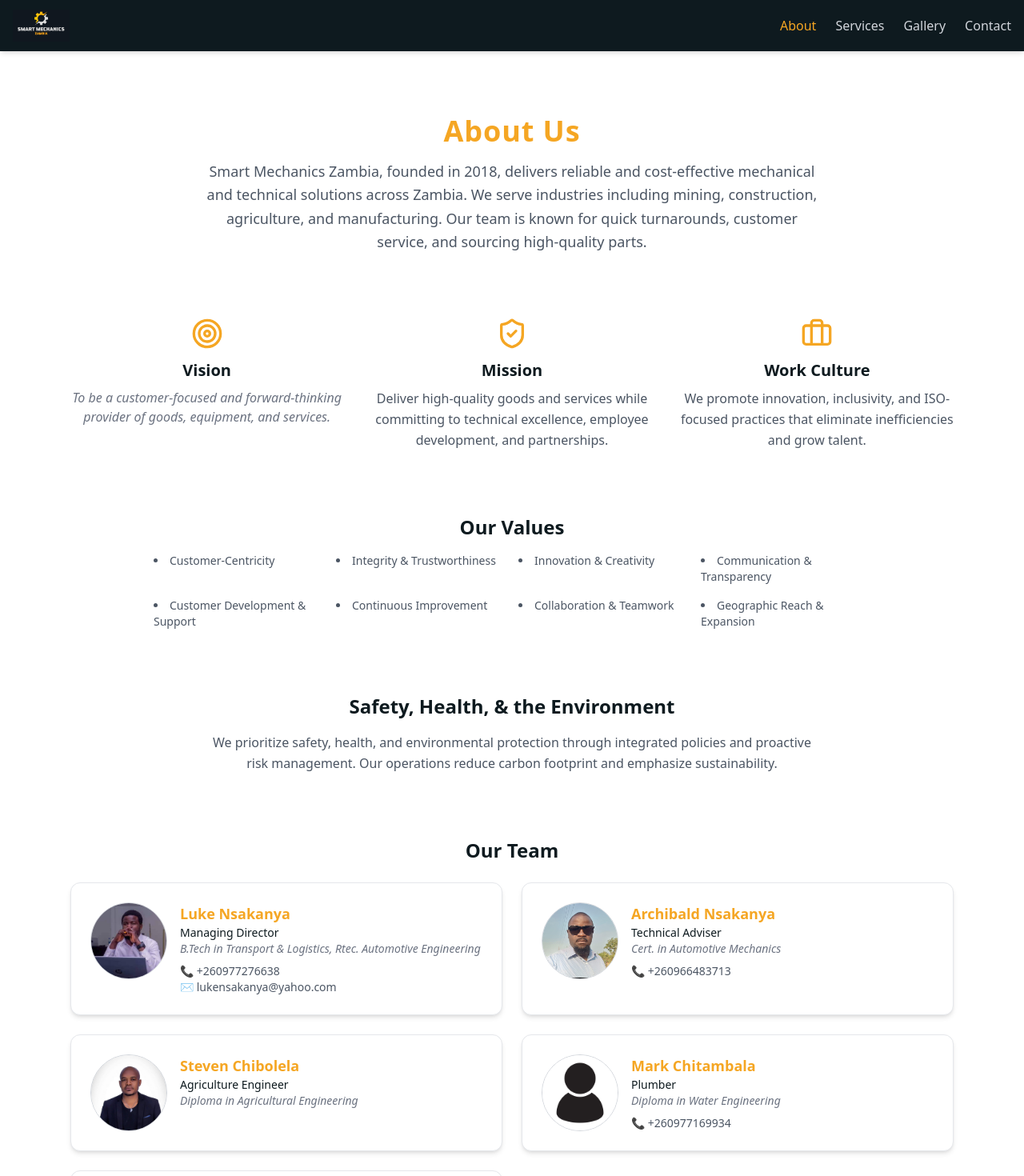
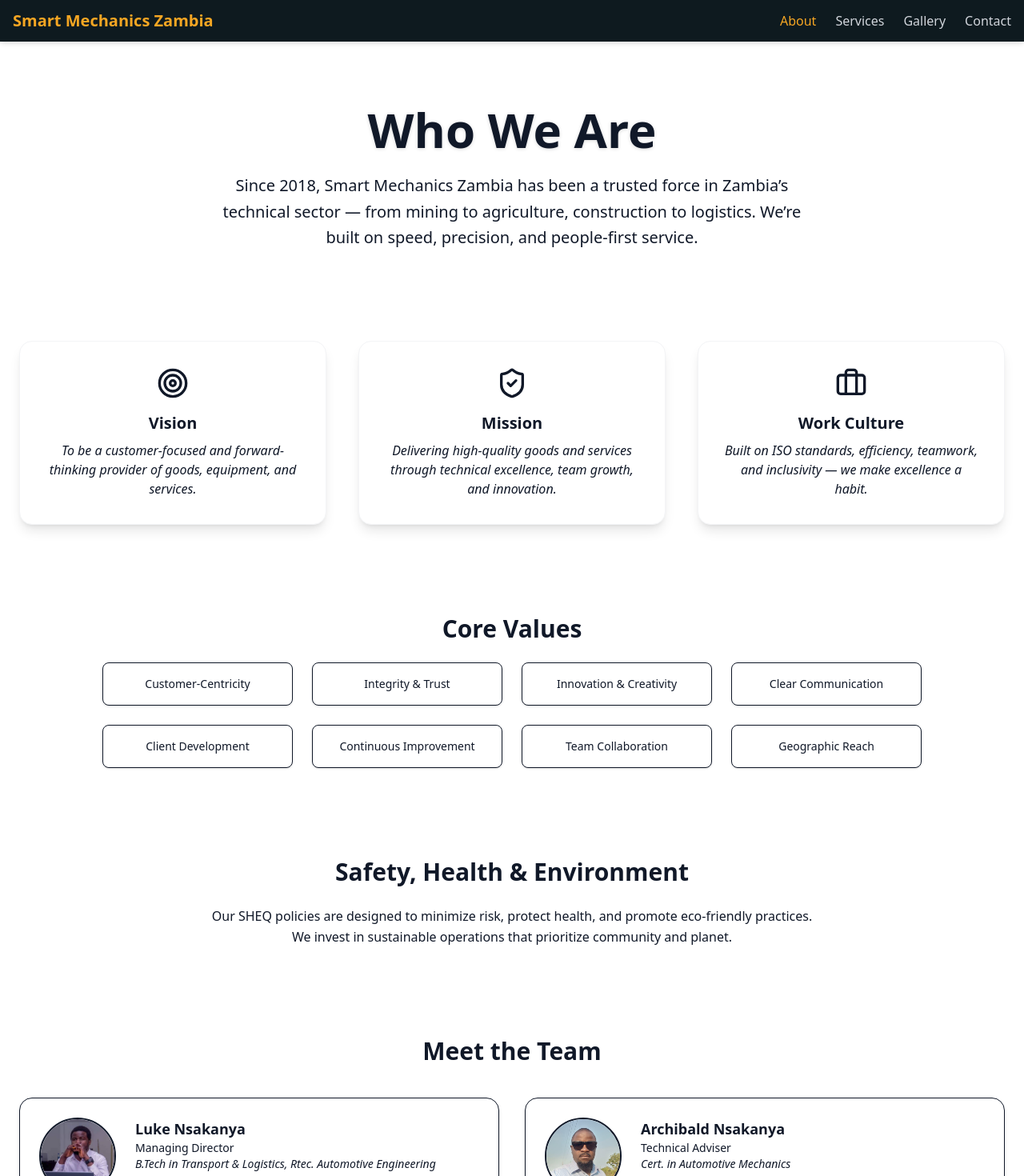
Before and after one commit to temwani-msiska/smart-mechanics, a Next.js app: page /about in a window 1280 px wide. Shown: the top 1470 px of the page at 80% size. Built offline with nearby package versions, Linux system fonts and the light colour scheme.

Commit message:
About Page and Elink Fixes

```diff
--- a/src/app/about/page.tsx
+++ b/src/app/about/page.tsx
@@ -1,76 +1,139 @@
 "use client";
 
-import { Briefcase, Target, ShieldCheck } from "lucide-react"; // Removed 'Users'
+import { motion } from "framer-motion";
+import { Briefcase, Target, ShieldCheck } from "lucide-react";
+
+const fadeUp = {
+  hidden: { opacity: 0, y: 40 },
+  show: { opacity: 1, y: 0 },
+};
 
 export default function AboutPage() {
   return (
-    <div className="max-w-6xl mx-auto px-6 py-20 space-y-20">
-      <section className="text-center">
-        <h1 className="text-4xl font-extrabold text-[#F5A623] mb-4 tracking-wide">
-          About Us
+    <div className="max-w-7xl mx-auto px-6 py-20 space-y-28">
+      {/* Header */}
+      <motion.section
+        className="text-center"
+        variants={fadeUp}
+        initial="hidden"
+        animate="show"
+        transition={{ duration: 0.6 }}
+      >
+        <h1 className="text-5xl md:text-6xl font-extrabold text-primary drop-shadow-sm mb-6">
+          Who We Are
         </h1>
-        <p className="text-[#4B5563] text-lg leading-relaxed max-w-3xl mx-auto">
-          Smart Mechanics Zambia, founded in 2018, delivers reliable and cost-effective mechanical and technical solutions across Zambia. We serve industries including mining, construction, agriculture, and manufacturing. Our team is known for quick turnarounds, customer service, and sourcing high-quality parts.
+        <p className="text-gearGray text-lg md:text-xl max-w-3xl mx-auto leading-relaxed">
+          Since 2018, Smart Mechanics Zambia has been a trusted force in
+          Zambia’s technical sector — from mining to agriculture, construction
+          to logistics. We’re built on speed, precision, and people-first
+          service.
         </p>
-      </section>
+      </motion.section>
 
-      <section className="grid md:grid-cols-3 gap-10 text-center">
-        <div>
-          <Target className="mx-auto mb-3 h-10 w-10 text-[#F5A623]" />
-          <h2 className="text-xl font-bold text-[#0E1A1F] mb-2">Vision</h2>
-          <p className="text-[#6B7280] italic">
-            To be a customer-focused and forward-thinking provider of goods, equipment, and services.
-          </p>
-        </div>
-        <div>
-          <ShieldCheck className="mx-auto mb-3 h-10 w-10 text-[#F5A623]" />
-          <h2 className="text-xl font-bold text-[#0E1A1F] mb-2">Mission</h2>
-          <p className="text-[#4B5563] leading-relaxed">
-            Deliver high-quality goods and services while committing to technical excellence, employee development, and partnerships.
-          </p>
-        </div>
-        <div>
-          <Briefcase className="mx-auto mb-3 h-10 w-10 text-[#F5A623]" />
-          <h2 className="text-xl font-bold text-[#0E1A1F] mb-2">Work Culture</h2>
-          <p className="text-[#4B5563] leading-relaxed">
-            We promote innovation, inclusivity, and ISO-focused practices that eliminate inefficiencies and grow talent.
-          </p>
-        </div>
-      </section>
+      {/* Vision, Mission, Culture */}
+      <motion.section
+        className="grid md:grid-cols-3 gap-10 text-center"
+        initial="hidden"
+        whileInView="show"
+        viewport={{ once: true }}
+        transition={{ staggerChildren: 0.2 }}
+      >
+        {[
+          {
+            title: "Vision",
+            icon: Target,
+            desc: "To be a customer-focused and forward-thinking provider of goods, equipment, and services.",
+          },
+          {
+            title: "Mission",
+            icon: ShieldCheck,
+            desc: "Delivering high-quality goods and services through technical excellence, team growth, and innovation.",
+          },
+          {
+            title: "Work Culture",
+            icon: Briefcase,
+            desc: "Built on ISO standards, efficiency, teamwork, and inclusivity — we make excellence a habit.",
+          },
+        ].map(({ title, icon: Icon, desc }) => (
+          <motion.div
+            key={title}
+            variants={fadeUp}
+            className="bg-white p-8 rounded-2xl shadow-lg border border-gray-100 hover:shadow-xl transition"
+          >
+            <Icon className="mx-auto h-10 w-10 text-primary mb-4" />
+            <h3 className="text-xl font-bold text-darkBg mb-2">{title}</h3>
+            <p className="text-textGray italic">{desc}</p>
+          </motion.div>
+        ))}
+      </motion.section>
 
-      <section>
-        <h2 className="text-2xl font-bold text-[#0E1A1F] mb-4 text-center">
-          Our Values
+      {/* Values */}
+      <motion.section
+        variants={fadeUp}
+        initial="hidden"
+        whileInView="show"
+        viewport={{ once: true }}
+        transition={{ duration: 0.5 }}
+      >
+        <h2 className="text-3xl font-bold text-center text-darkBg mb-6">
+          Core Values
         </h2>
-        <ul className="grid grid-cols-2 md:grid-cols-4 gap-4 text-[#4B5563] text-sm list-disc list-inside max-w-4xl mx-auto">
-          <li>Customer-Centricity</li>
-          <li>Integrity & Trustworthiness</li>
-          <li>Innovation & Creativity</li>
-          <li>Communication & Transparency</li>
-          <li>Customer Development & Support</li>
-          <li>Continuous Improvement</li>
-          <li>Collaboration & Teamwork</li>
-          <li>Geographic Reach & Expansion</li>
+        <ul className="grid grid-cols-2 md:grid-cols-4 gap-6 text-center text-gearGray text-sm max-w-5xl mx-auto">
+          {[
+            "Customer-Centricity",
+            "Integrity & Trust",
+            "Innovation & Creativity",
+            "Clear Communication",
+            "Client Development",
+            "Continuous Improvement",
+            "Team Collaboration",
+            "Geographic Reach",
+          ].map((val) => (
+            <li
+              key={val}
+              className="bg-white py-4 px-2 rounded-lg shadow-sm hover:shadow-md transition border"
+            >
+              {val}
+            </li>
+          ))}
         </ul>
-      </section>
+      </motion.section>
 
-      <section>
-        <h2 className="text-2xl font-bold text-[#0E1A1F] mb-4 text-center">
-          Safety, Health, & the Environment
+      {/* SHEQ */}
+      <motion.section
+        variants={fadeUp}
+        initial="hidden"
+        whileInView="show"
+        viewport={{ once: true }}
+        transition={{ duration: 0.5 }}
+      >
+        <h2 className="text-3xl font-bold text-center text-darkBg mb-6">
+          Safety, Health & Environment
         </h2>
-        <p className="text-[#4B5563] leading-relaxed max-w-3xl mx-auto text-center">
-          We prioritize safety, health, and environmental protection through integrated policies and proactive risk management. Our operations reduce carbon footprint and emphasize sustainability.
+        <p className="text-center text-gearGray max-w-3xl mx-auto leading-relaxed">
+          Our SHEQ policies are designed to minimize risk, protect health, and
+          promote eco-friendly practices. We invest in sustainable operations
+          that prioritize community and planet.
         </p>
-      </section>
+      </motion.section>
 
-      <section>
-        <h2 className="text-2xl font-bold text-[#0E1A1F] mb-6 text-center">Our Team</h2>
-        <div className="grid md:grid-cols-2 gap-6">
+      {/* Team Section */}
+      <motion.section
+        initial="hidden"
+        whileInView="show"
+        viewport={{ once: true }}
+        transition={{ staggerChildren: 0.15 }}
+      >
+        <h2 className="text-3xl font-bold text-center text-darkBg mb-10">
+          Meet the Team
+        </h2>
+        <div className="grid md:grid-cols-2 gap-8">
           {[
             {
               name: "Luke Nsakanya",
               role: "Managing Director",
-              qualification: "B.Tech in Transport & Logistics, Rtec. Automotive Engineering",
+              qualification:
+                "B.Tech in Transport & Logistics, Rtec. Automotive Engineering",
               phone: "+260977276638",
               email: "lukensakanya@yahoo.com",
               image: "/team/LukeNkasanya.jpg",
@@ -103,38 +166,46 @@
               image: "/team/default.jpg",
             },
           ].map((member) => (
-            <div
+            <motion.div
               key={member.name}
-              className="bg-white p-6 shadow-md rounded-xl border border-gray-200 flex gap-4 items-start"
+              variants={fadeUp}
+              className="flex gap-6 items-start bg-white p-6 rounded-2xl border shadow-md hover:shadow-lg transition"
             >
               <img
                 src={member.image}
                 alt={member.name}
-                className="w-24 h-24 object-cover rounded-full border border-[#D1D5DB]"
+                className="w-24 h-24 object-cover rounded-full border-2 border-textGray"
               />
               <div>
-                <h3 className="text-lg font-semibold text-[#F5A623]">
-                  {member.name}
-                </h3>
-                <p className="text-sm text-[#0E1A1F]">{member.role}</p>
-                <p className="text-sm italic text-[#6B7280]">
+                <h3 className="text-lg font-bold text-primary">{member.name}</h3>
+                <p className="text-sm text-darkBg">{member.role}</p>
+                <p className="text-sm italic text-textGray mb-2">
                   {member.qualification}
                 </p>
                 {member.phone && (
-                  <p className="text-sm mt-2 text-[#4B5563]">
-                    📞 <a href={`tel:${member.phone}`} className="hover:text-[#F5A623]">{member.phone}</a>
+                  <p className="text-sm text-gearGray">
+                    📞{" "}
+                    <a href={`tel:${member.phone}`} className="hover:text-primary">
+                      {member.phone}
+                    </a>
                   </p>
                 )}
                 {member.email && (
-                  <p className="text-sm text-[#4B5563]">
-                    ✉️ <a href={`mailto:${member.email}`} className="hover:text-[#F5A623]">{member.email}</a>
+                  <p className="text-sm text-gearGray">
+                    ✉️{" "}
+                    <a
+                      href={`mailto:${member.email}`}
+                      className="hover:text-primary"
+                    >
+                      {member.email}
+                    </a>
                   </p>
                 )}
               </div>
-            </div>
+            </motion.div>
           ))}
         </div>
-      </section>
+      </motion.section>
     </div>
   );
 }
--- a/src/components/Navbar.tsx
+++ b/src/components/Navbar.tsx
@@ -1,31 +1,30 @@
-'use client'
+"use client";
 
-import { useState } from 'react'
-import Link from 'next/link'
-import { usePathname } from 'next/navigation'
-import { Menu, X } from 'lucide-react'
+import { useState } from "react";
+import Link from "next/link";
+import { usePathname } from "next/navigation";
+import { Menu, X } from "lucide-react";
 
 export default function Navbar() {
-  const pathname = usePathname()
-  const [mobileMenuOpen, setMobileMenuOpen] = useState(false)
+  const pathname = usePathname();
+  const [mobileMenuOpen, setMobileMenuOpen] = useState(false);
 
   const navItems = [
-    { label: 'About', href: '/about' },
-    { label: 'Services', href: '/services' },
-    { label: 'Gallery', href: '/gallery' },
-    { label: 'Contact', href: '/contact' },
-  ]
+    { label: "About", href: "/about" },
+    { label: "Services", href: "/services" },
+    { label: "Gallery", href: "/gallery" },
+    { label: "Contact", href: "/contact" },
+  ];
 
   return (
     <nav className="bg-[#0E1A1F] shadow-md sticky top-0 z-50">
       <div className="max-w-7xl mx-auto px-4 py-3 flex justify-between items-center">
-        {/* Logo */}
-        <Link href="/" className="flex items-center space-x-2">
-          <img
-            src="/logo.jpg"
-            alt="Smart Mechanics Logo"
-            className="h-10 transition duration-300 hover:scale-105"
-          />
+        {/* Brand Name */}
+        <Link
+          href="/"
+          className="text-xl font-bold text-[#F5A623] hover:opacity-90 transition"
+        >
+          Smart Mechanics Zambia
         </Link>
 
         {/* Desktop Menu */}
@@ -35,7 +34,7 @@
               key={item.href}
               href={item.href}
               className={`text-[#D1D5DB] font-medium hover:text-[#F5A623] transition duration-300 ${
-                pathname === item.href ? 'text-[#F5A623]' : ''
+                pathname === item.href ? "text-[#F5A623]" : ""
               }`}
             >
               {item.label}
@@ -48,7 +47,11 @@
           onClick={() => setMobileMenuOpen(!mobileMenuOpen)}
           className="md:hidden text-[#D1D5DB] focus:outline-none"
         >
-          {mobileMenuOpen ? <X className="w-6 h-6" /> : <Menu className="w-6 h-6" />}
+          {mobileMenuOpen ? (
+            <X className="w-6 h-6" />
+          ) : (
+            <Menu className="w-6 h-6" />
+          )}
         </button>
       </div>
 
@@ -61,7 +64,7 @@
               href={item.href}
               onClick={() => setMobileMenuOpen(false)}
               className={`block text-[#D1D5DB] font-medium hover:text-[#F5A623] transition ${
-                pathname === item.href ? 'text-[#F5A623]' : ''
+                pathname === item.href ? "text-[#F5A623]" : ""
               }`}
             >
               {item.label}
@@ -70,5 +73,5 @@
         </div>
       )}
     </nav>
-  )
+  );
 }
```
Also changed, not shown: src/components/HomeSections.tsx (+23 -17 lines).
